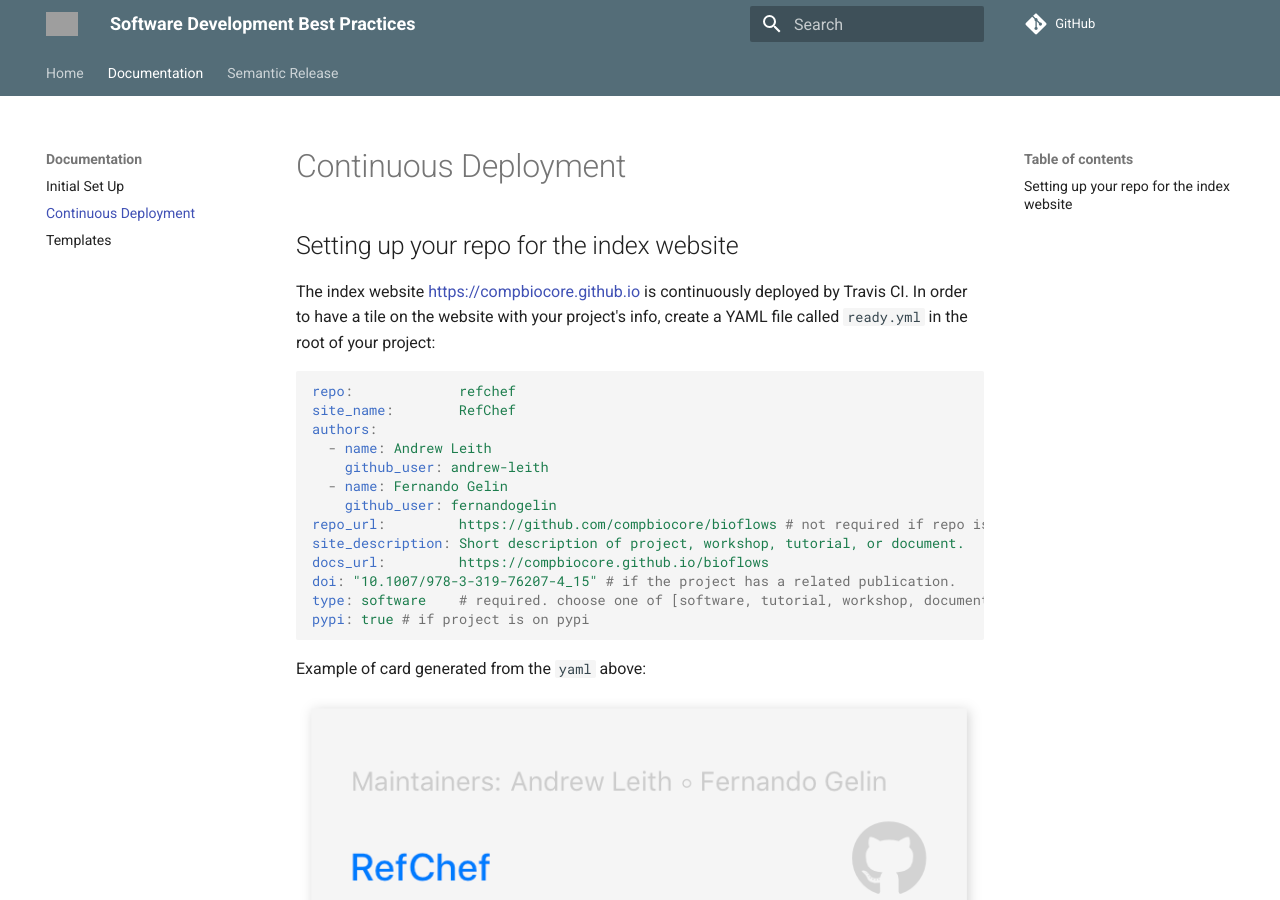
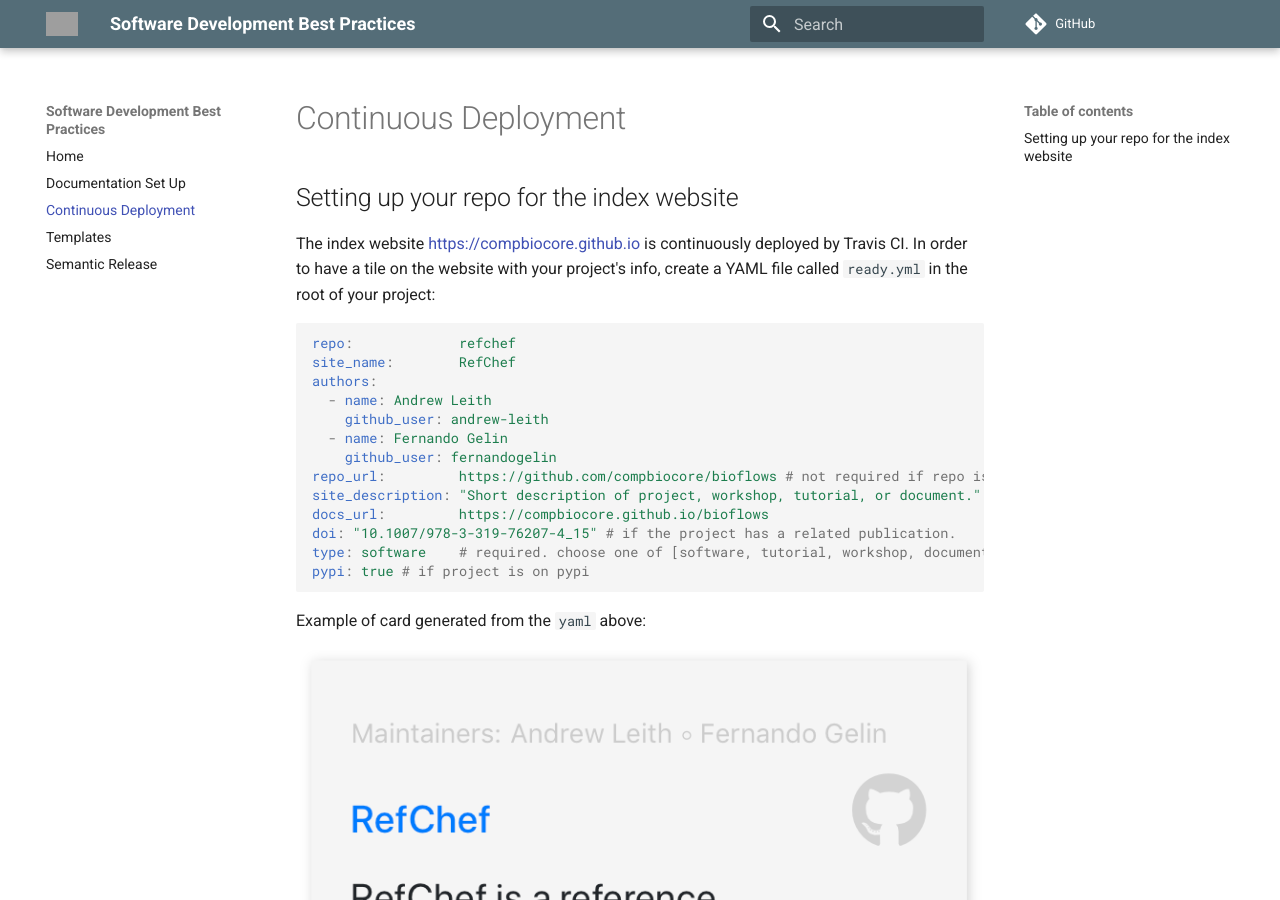
Before and after one commit to compbiocore/cbc-documentation-templates, an MkDocs documentation site: the page built from docs/index_site.md, in a window 1280 px wide and 900 px high. Built offline with MkDocs 1.6.1 and Material for MkDocs 9.7.7, drawn with Linux system fonts in a browser that asks for light colours; comment, search, counter and statistics services are not loaded; grey boxes are pictures that could not be loaded.

```diff
--- a/mkdocs.yml
+++ b/mkdocs.yml
@@ -7,7 +7,7 @@ site_url: https://compbiocore.github.io/
 theme:
   name: material
   feature:
-    tabs: true
+    tabs: false
   palette:
     primary: 'blue grey'
     accent: 'indigo'
@@ -26,8 +26,7 @@ markdown_extensions:
 
 nav:
   - Home: 'index.md'
-  - Documentation:
-    - Initial Set Up: 'mkdocs.md'
-    - Continuous Deployment: 'index_site.md'
-    - Templates: 'readme.md'
+  - Documentation Set Up: 'mkdocs.md'
+  - Continuous Deployment: 'index_site.md'
+  - Templates: 'readme.md'
   - Semantic Release: 'semantic_release.md'
```
Also changed, not shown: docs/index_site.md (+1 -1 lines).
